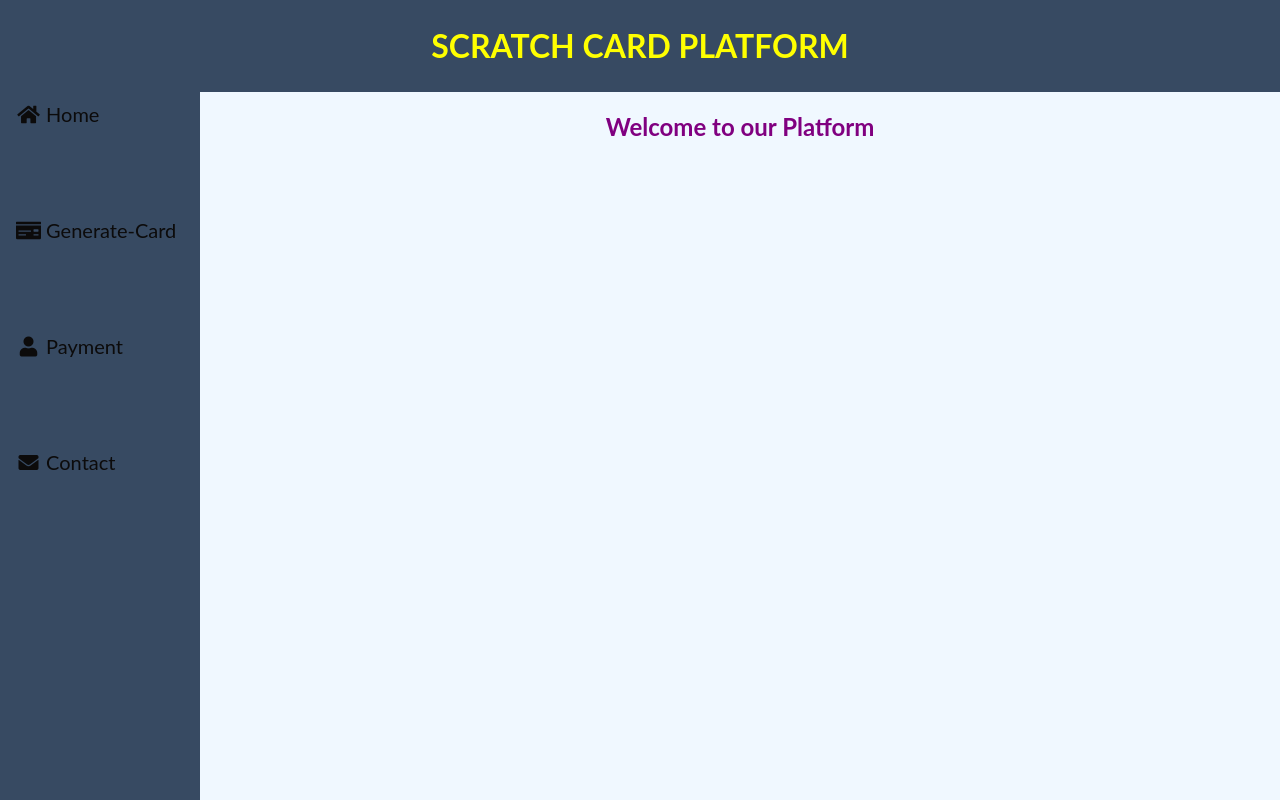
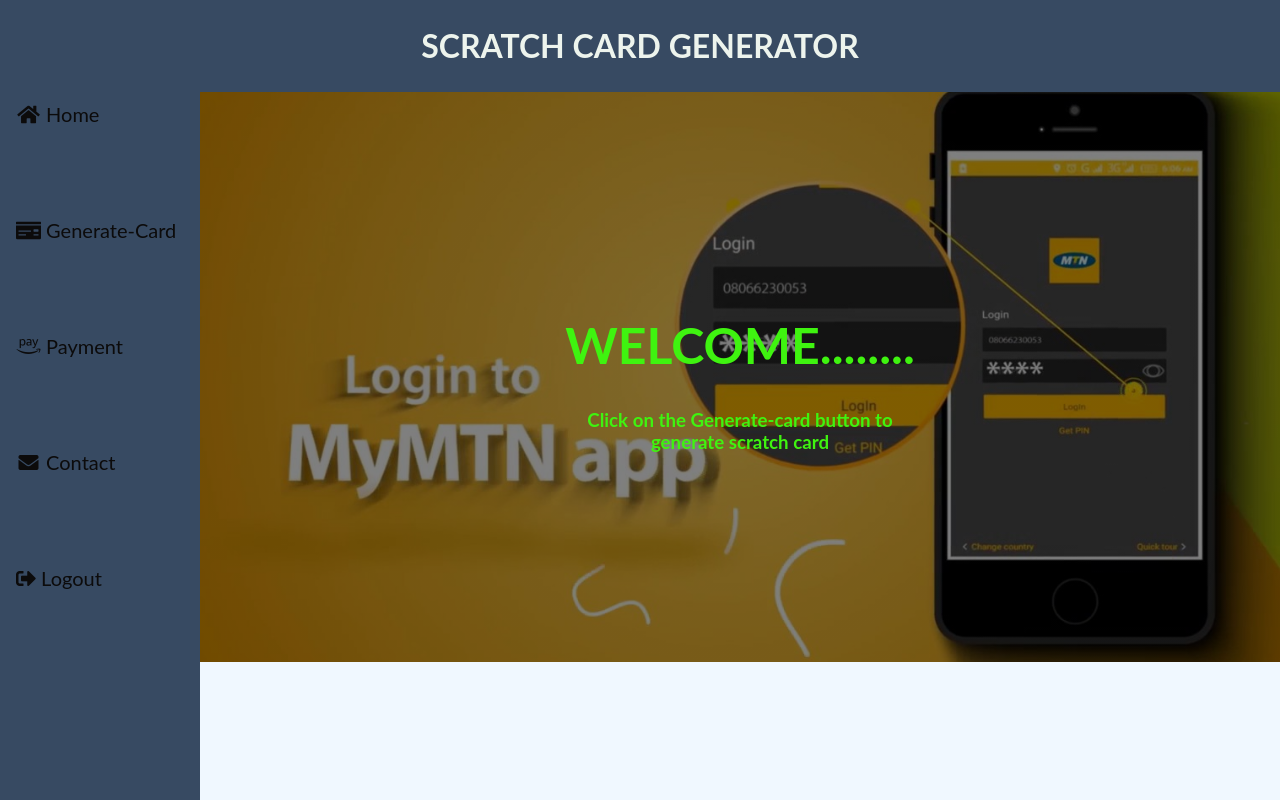
Before and after one commit to thywoe/decagon-scratch-card, a plain HTML site: page src/ui/card.html in a window 1280 px wide. Drawn offline with nearby package versions, Linux system fonts and the light colour scheme.

Commit message:
refactor dashboard

```diff
--- a/src/ui/card.css
+++ b/src/ui/card.css
@@ -11,7 +11,7 @@
 
 .header{
     background-color: #374a62;
-    color: yellow;
+    color: #EDF4ED;
     margin-top:0;
     padding: 5px;
     text-align: center;
@@ -51,7 +51,7 @@
 
 .main {
   margin-left: 200px;
-  padding: 0px 10px;
+  padding: 0px;
   /* height: 100%; */
   background-color: aliceblue;
 }
@@ -59,6 +59,15 @@
 .home {
     text-align: center;
     color: purple;
+    background-image: linear-gradient(rgba(0, 0, 0, 0.5), rgba(0, 0, 0, 0.5)), url("../img/home.jpg");
+    height: 50%;
+    width:100%;
+    background-position: center center;
+    background-repeat: no-repeat;
+    background-size: cover;
+    position: relative;
+    /* border: 2px solid red; */
+    padding: 285px
 }
 
 .card {
@@ -66,7 +75,7 @@
     text-align: center;
 }
 .card select, .card-btn{
-    width:40%;
+    width:30%;
     padding:20px;
     font-size: 20px;
     margin-top: 20px;
@@ -75,13 +84,14 @@
 
 }
 .card-btn {
-    background-color: #F9F9F9 ;
+    background-color: #0094C6 ;
     border-radius: 20px;
-    color: #0CCAD4;
+    color: #F9F9A9;
 }
 
 .amount {
-  border-radius: 20px;
+  background-color: #296EB4;
+  color: #FFF4E0;
 }
 
 
@@ -116,6 +126,16 @@
   font-weight: bold;
 }
 
+
+.hero-text {
+  text-align: center;
+  position: absolute;
+  top: 50%;
+  left: 50%;
+  transform: translate(-50%, -50%);
+  color: #3FF310;
+}
+
 @media screen and (max-height: 450px) {
   .sidebar {padding-top: 15px;}
   .sidebar a {font-size: 18px;}
--- a/src/ui/card.html
+++ b/src/ui/card.html
@@ -13,18 +13,23 @@
     </head>
     <body>
         <header class='header'>
-            <h1>SCRATCH CARD PLATFORM</h1>
+            <h1>SCRATCH CARD GENERATOR</h1>
         </header>
         <div class="sidebar">
                 <a href="#home" id='landing'><i class="fa fa-fw fa-home"></i> Home</a>
                 <a href="#generate" id='generate'><i class="fas fa-money-check"></i> Generate-Card</a>
-                <a href="#payment"><i class="fa fa-fw fa-user"></i> Payment</a>
+                <a href="#payment"><i class="fab fa-amazon-pay"></i> Payment</a>
                 <a href="#contact"><i class="fa fa-fw fa-envelope"></i> Contact</a>
+                <a href="index.html"><i class="fas fa-sign-out-alt"></i> Logout</a>
         </div>
 
         <div class='main'>
             <div class='home'>
-                <h2>Welcome to our Platform</h2>
+                    <div class="hero-text">
+                          <h1 style="font-size:50px">WELCOME........</h1>
+                          <h3>Click on the Generate-card button to<br> generate scratch card</h3>
+
+                    </div>
             </div>
             <div class='card'>
                 <select class='amount'>
```
Also changed, not shown: src/ui/db.json (+14 -21 lines), src/img/home.jpg (added).
